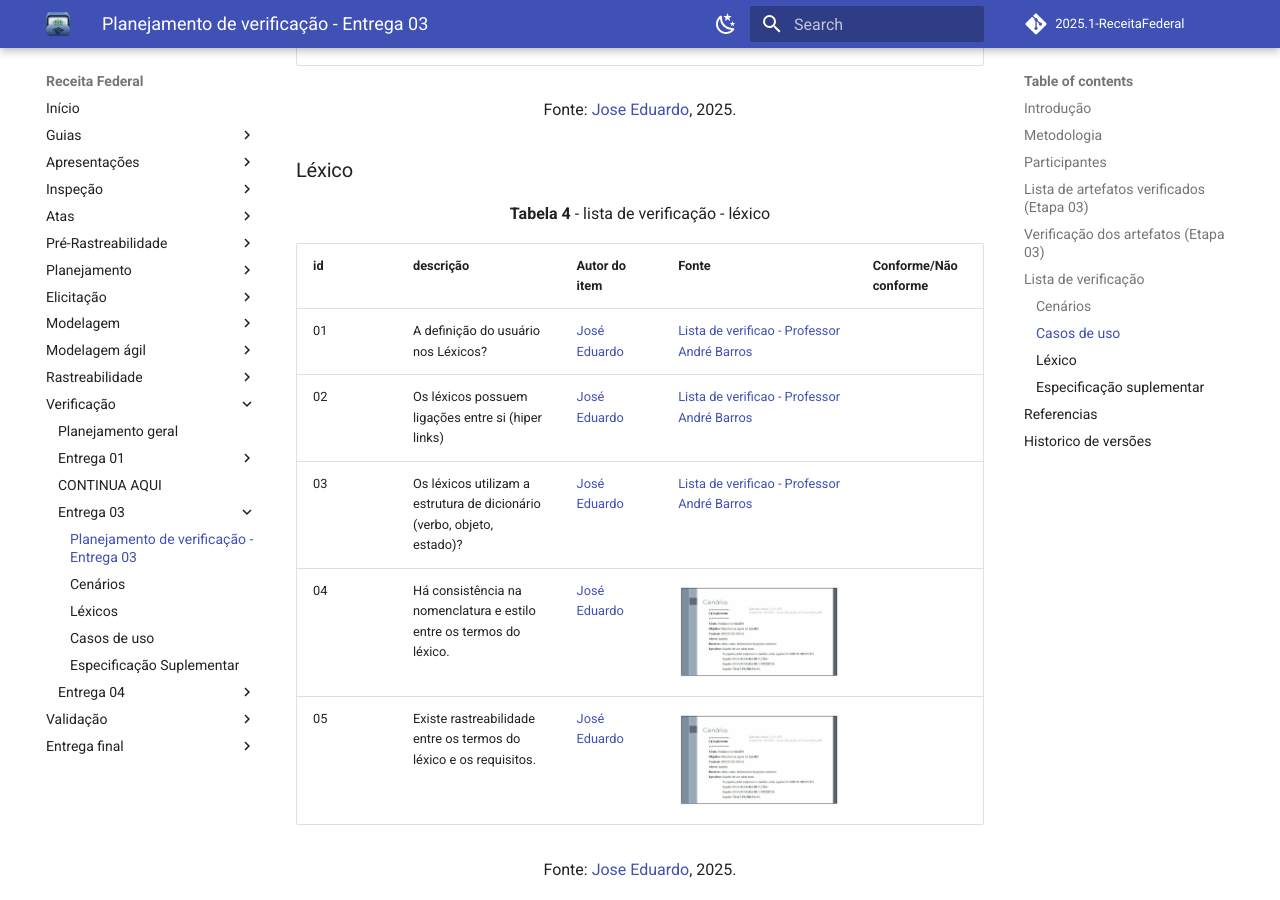
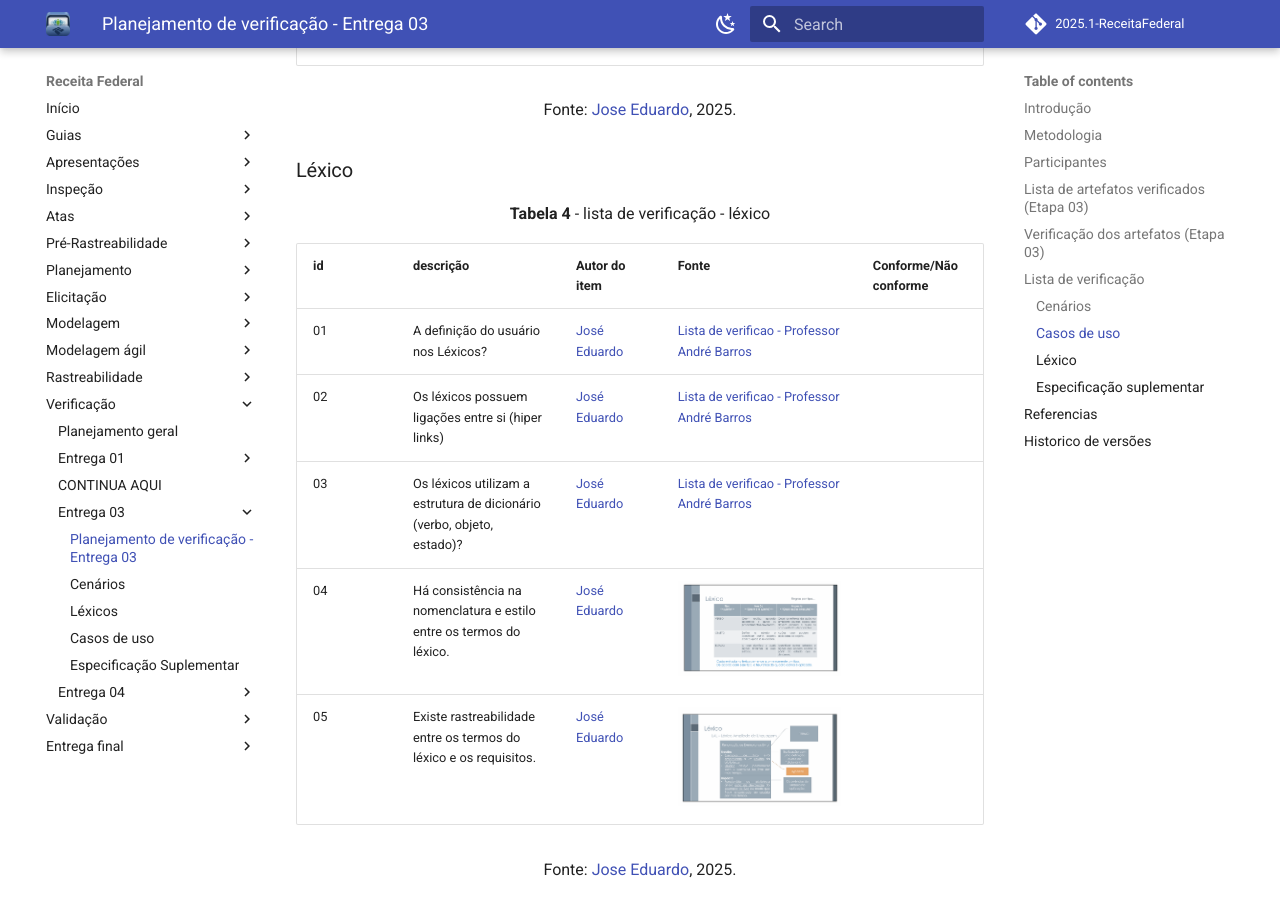
Before and after one commit to Requisitos-de-Software/2025.1-Meu-INSS, an MkDocs documentation site: the page built from docs/verificacao/entrega3/planejamento3.md, in a window 1280 px wide and 900 px high, scrolled down 3265 px. Built offline with MkDocs 1.6.1 and Material for MkDocs 9.7.7, drawn with Linux system fonts in a browser that asks for light colours; comment, search, counter and statistics services are not loaded.

Commit message:
correcao lex

```diff
--- a/docs/verificacao/entrega3/planejamento3.md
+++ b/docs/verificacao/entrega3/planejamento3.md
@@ -89,8 +89,8 @@
 | 01 |A definição do usuário nos Léxicos?    | [José Eduardo](https://github.com/jevprado) | [Lista de verificao - Professor André Barros]() |                       |
 | 02 | Os léxicos possuem ligações entre si (hiper links)             | [José Eduardo](https://github.com/jevprado) | [Lista de verificao - Professor André Barros]()                                |                       |
 | 03 | Os léxicos utilizam a estrutura de dicionário (verbo, objeto, estado)?                 | [José Eduardo](https://github.com/jevprado) | [Lista de verificao - Professor André Barros]()                     |                       |
-| 04 | Há consistência na nomenclatura e estilo entre os termos do léxico.                | [José Eduardo](https://github.com/jevprado)                     |  ![](../../assets/docs-verificacao/lex.png)                     |
-| 05 | Existe rastreabilidade entre os termos do léxico e os requisitos.              |[José Eduardo](https://github.com/jevprado)                     |  ![](../../assets/docs-verificacao/lex.png)             |
+| 04 | Há consistência na nomenclatura e estilo entre os termos do léxico.                | [José Eduardo](https://github.com/jevprado)                     |  ![](../../assets/docs-verificacao/lex1.png)                     |
+| 05 | Existe rastreabilidade entre os termos do léxico e os requisitos.              |[José Eduardo](https://github.com/jevprado)                     |  ![](../../assets/docs-verificacao/lex2.png)             |
 
 
 
```
Also changed, not shown: docs/assets/docs-verificacao/lex1.png (added), docs/assets/docs-verificacao/lex2.png (added).
